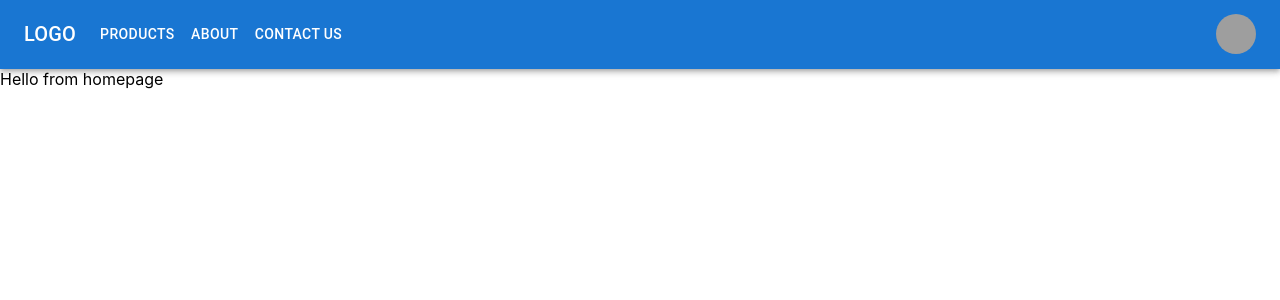
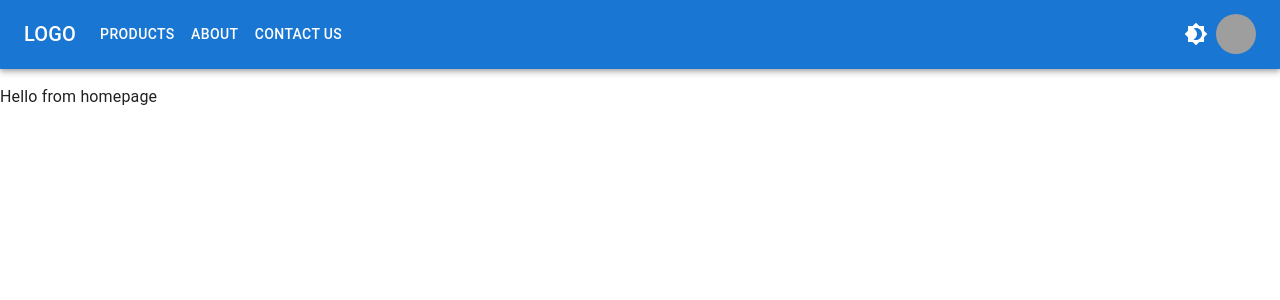
Before and after one commit to Avev/Dime, a React (Create React App) app in the folder frontend/: page / in a window 1280 px wide. Shown: the top 300 px of the page. Built offline with nearby package versions, Linux system fonts and the light colour scheme; grey boxes are pictures that could not be loaded.

Commit message:
added night mode, and fixed products layout

```diff
--- a/frontend/src/App.js
+++ b/frontend/src/App.js
@@ -1,12 +1,45 @@
-import './App.css';
 import ResponsiveAppBar from './cmps/AppHeader';
 import { BrowserRouter as Router, Route, Switch } from 'react-router-dom';
 import ItemApp from './views/ItemApp';
 import HomePage from './views/HomePage';
+import { createTheme, useMediaQuery } from '@mui/material';
+import { ThemeProvider } from '@mui/system';
+import CssBaseline from '@mui/material/CssBaseline';
+import { useMemo, useState } from 'react';
+import { ColorModeContext } from './lib/context/ColorModeContext';
+
+const darkTheme = createTheme({
+  palette: {
+    mode: 'dark',
+  },
+});
 
 function App() {
+  const [mode, setMode] = useState('light');
+  const colorMode = useMemo(
+    () => ({
+      toggleColorMode: () => {
+        setMode((prevMode) => (prevMode === 'light' ? 'dark' : 'light'));
+      },
+    }),
+    []
+  );
+
+  const theme = useMemo(
+    () =>
+      createTheme({
+        palette: {
+          mode,
+        },
+      }),
+    [mode]
+  );
+
   return (
     <Router>
+      <ColorModeContext.Provider value={colorMode}>
+        <ThemeProvider theme={theme}>
+          <CssBaseline />
           <div className='App'>
             <ResponsiveAppBar />
             <Switch>
@@ -15,6 +48,8 @@ function App() {
             </Switch>
             {/* <pre>{JSON.stringify(items, null, 2)}</pre> */}
           </div>
+        </ThemeProvider>
+      </ColorModeContext.Provider>
     </Router>
   );
 }
--- a/frontend/src/cmps/AppHeader.jsx
+++ b/frontend/src/cmps/AppHeader.jsx
@@ -12,6 +12,10 @@ import Button from '@mui/material/Button';
 import Tooltip from '@mui/material/Tooltip';
 import MenuItem from '@mui/material/MenuItem';
 import { useHistory } from 'react-router';
+import Brightness4Icon from '@mui/icons-material/Brightness4';
+import Brightness7Icon from '@mui/icons-material/Brightness7';
+import { useTheme } from '@mui/material/styles';
+import { ColorModeContext } from '../lib/context/ColorModeContext';
 
 // const pages = ['Products', 'Pricing', 'Blog'];
 const settings = ['Profile', 'Account', 'Dashboard', 'Logout'];
@@ -33,6 +37,9 @@ const pages = [
 
 const ResponsiveAppBar = () => {
   const history = useHistory();
+  const theme = useTheme();
+  const colorMode = React.useContext(ColorModeContext);
+
   const [anchorElNav, setAnchorElNav] = React.useState(null);
   const [anchorElUser, setAnchorElUser] = React.useState(null);
 
@@ -58,7 +65,7 @@ const ResponsiveAppBar = () => {
   };
 
   return (
-    <AppBar position='static'>
+    <AppBar position='static' sx={{mb: 2}}>
       <Container maxWidth='xl'>
         <Toolbar disableGutters>
           <Typography
@@ -122,7 +129,16 @@ const ResponsiveAppBar = () => {
               </Button>
             ))}
           </Box>
-
+          <IconButton
+            sx={{ ml: 1 }}
+            onClick={colorMode.toggleColorMode}
+            color='inherit'>
+            {theme.palette.mode === 'dark' ? (
+              <Brightness7Icon />
+            ) : (
+              <Brightness4Icon />
+            )}
+          </IconButton>
           <Box sx={{ flexGrow: 0 }}>
             <Tooltip title='Open settings'>
               <IconButton onClick={handleOpenUserMenu} sx={{ p: 0 }}>
--- /dev/null
+++ b/frontend/src/cmps/ItemFilter.jsx
@@ -0,0 +1,58 @@
+import { Container, TextField } from '@mui/material';
+import { Box } from '@mui/system';
+import React, { useState } from 'react';
+import styled from 'styled-components';
+
+const ItemFilter = ({}) => {
+  const [filterBy, setFilterBy] = useState({
+    txt: '',
+    price: {
+      from: 0,
+      to: 0,
+    },
+  });
+
+  // handleChange is initiated every time the user types something (onChange event).
+  // it gets the 'event' object as a parameter. then we can extract the name and value from event.target - which is the input in which the event occured.
+  // after extracting these, we can modify the state accordingly, the name of the input being the key of the relevant property in the object, and the value being the value of the property.
+  // e.g. - txt is the name/key, 'hello' is the value of txt
+  const handleChange = (ev) => {
+    // Object destructuring
+    const { name, value } = ev.target;
+
+    // Dynamically change only the relevant property in filterBy state.
+    setFilterBy((prev) => ({ ...prev, [name]: value }));
+  };
+  return (
+    <>
+      <Box sx={{ display: 'flex' }}>
+        <TextField
+          label='Free Text'
+          color='secondary'
+          name='txt'
+          value={filterBy.txt}
+          onChange={handleChange}
+        />
+        <PriceFilter price={filterBy.price} />
+      </Box>
+      {
+        //debug mode
+        // only shows up in dev env
+        process.env.NODE_ENV === 'development' && (
+          <pre>{JSON.stringify(filterBy, null, 2)}</pre>
+        )
+      }
+    </>
+  );
+};
+
+const PriceFilter = ({ price }) => {
+  return (
+    <Container>
+      <TextField label='from' />
+      <TextField label='to' />
+    </Container>
+  );
+};
+
+export default ItemFilter;
--- a/frontend/src/cmps/ItemList.jsx
+++ b/frontend/src/cmps/ItemList.jsx
@@ -5,6 +5,8 @@ import CardContent from '@mui/material/CardContent';
 import CardMedia from '@mui/material/CardMedia';
 import Typography from '@mui/material/Typography';
 import { CardActionArea } from '@mui/material';
+import { utilService } from '../services/utilService';
+
 
 const ItemList = ({ items }) => {
   return (
@@ -16,16 +18,17 @@ const ItemList = ({ items }) => {
   );
 };
 
+// Code taken from MUI.. imgUrl is just temporary, until we have actual images for each product.
 function ActionAreaCard({ item }) {
+  const imgUrl = React.useMemo(
+    () =>
+      `https://picsum.photos/id/${utilService.getRandomInt(100, 1000)}/200/300`,
+    []
+  );
   return (
-    <Card sx={{ maxWidth: '100%' }}>
-      <CardActionArea>
-        <CardMedia
-          component='img'
-          height='140'
-          image='/static/images/cards/contemplative-reptile.jpg'
-          alt='green iguana'
-        />
+    <Card sx={{ maxWidth: '100%', my: 2 }}>
+      <CardActionArea
+        sx={{ display: 'flex', flexDirection: { xs: 'column', sm: 'row' } }}>
         <CardContent>
           <Typography gutterBottom variant='h5' component='div'>
             {item.name}
@@ -35,6 +38,13 @@ function ActionAreaCard({ item }) {
             species, ranging across all continents except Antarctica
           </Typography>
         </CardContent>
+        <CardMedia
+          component='img'
+          sx={{ width: { xs: '100%', sm: 200 }, order: { xs: '-1', sm: '0' } }}
+          height='160'
+          image={imgUrl}
+          alt='green iguana'
+        />
       </CardActionArea>
     </Card>
   );
--- /dev/null
+++ b/frontend/src/lib/context/ColorModeContext.js
@@ -0,0 +1,3 @@
+import { createContext } from 'react';
+
+export const ColorModeContext = createContext({ toggleColorMode: () => {} });
--- /dev/null
+++ b/frontend/src/services/utilService.js
@@ -0,0 +1,9 @@
+export const utilService = {
+  getRandomInt,
+};
+function getRandomInt(min, max) {
+  min = Math.ceil(min);
+  max = Math.floor(max);
+  return Math.floor(Math.random() * (max - min) + min);
+  //The maximum is exclusive and the minimum is inclusive
+}
--- a/frontend/src/views/ItemApp.jsx
+++ b/frontend/src/views/ItemApp.jsx
@@ -1,4 +1,6 @@
+import { Container } from '@mui/material';
 import { useEffect, useState } from 'react';
+import ItemFilter from '../cmps/ItemFilter';
 import ItemList from '../cmps/ItemList';
 import { itemService } from '../services/itemService';
 
@@ -15,10 +17,10 @@ const ItemApp = () => {
   };
 
   return (
-    <div className='container'>
-      <h1>Hello from Item App</h1>
+    <Container maxWidth='xl'>
+      <ItemFilter />
       <ItemList items={items} />
-    </div>
+    </Container>
   );
 };
 
```
Lines whose indentation alone changed are shown as unchanged.
